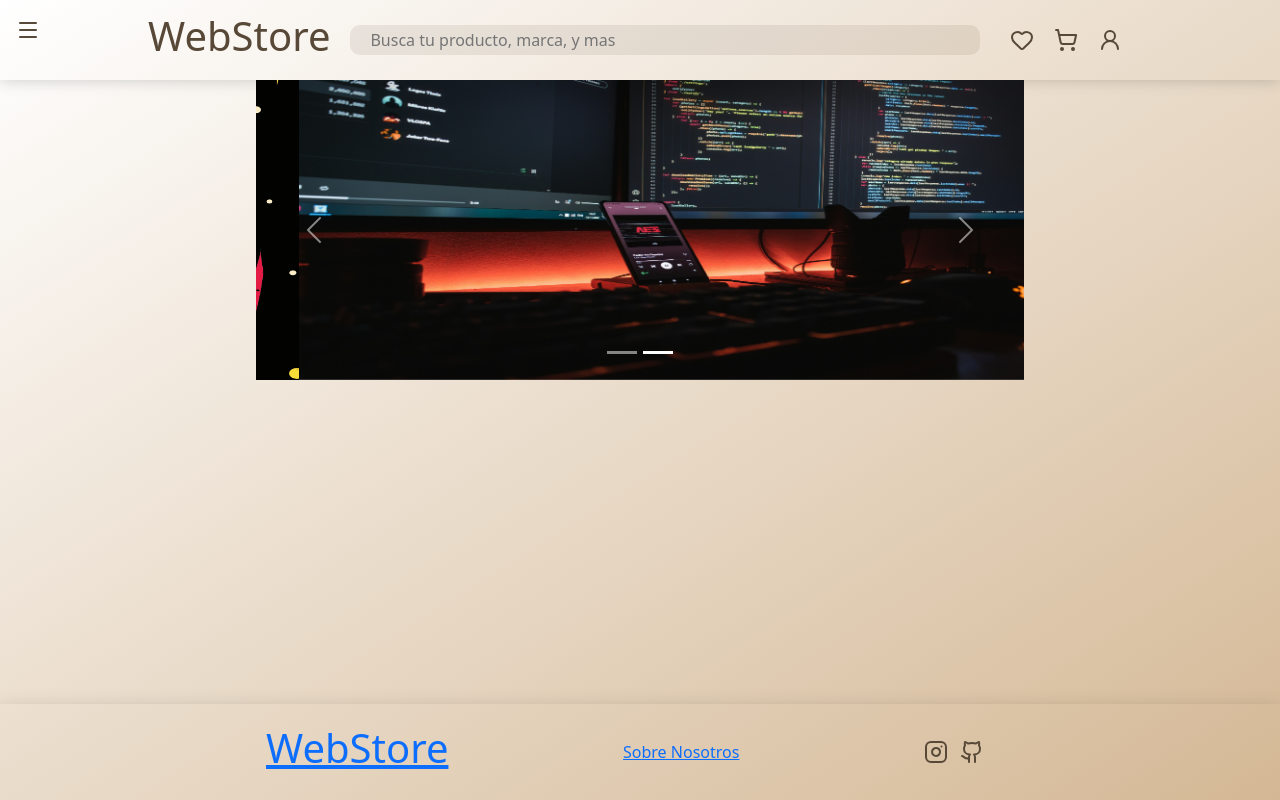
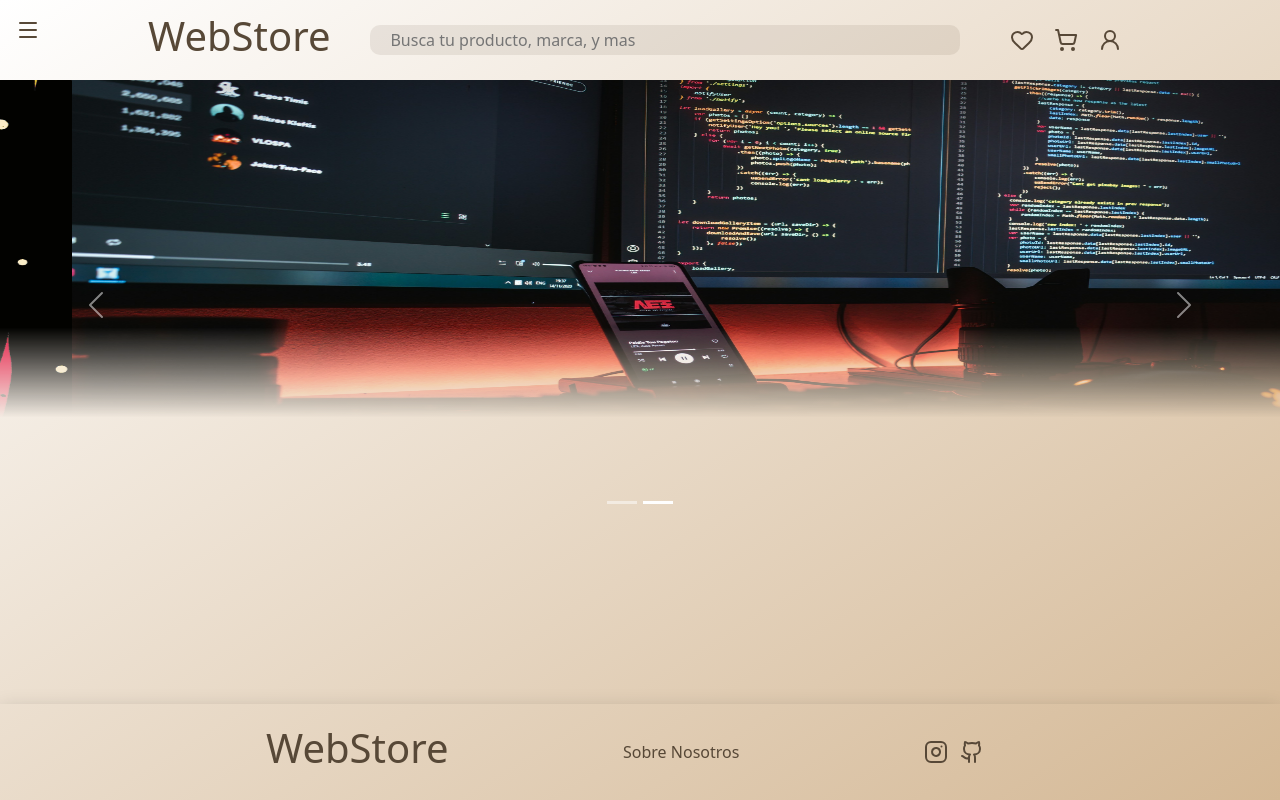
Before and after one commit to NicolasLF4/appWebStore, a React app in the folder frontend/: page / in a window 1280 px wide. Built offline with nearby package versions, Linux system fonts and the light colour scheme; the HTML template or start-up script is replaced by a standard one.

Commit message:
Difuminado al carrusel

```diff
--- a/frontend/src/index.css
+++ b/frontend/src/index.css
@@ -1,3 +1,15 @@
+:root {
+  font-family:Georgia, 'Times New Roman', Times, serif
+}
+
+a {
+  color:  #574837 !important;
+  text-decoration: inherit !important;
+}
+a:hover {
+  color: #9e774a !important;
+}
+
 html,
 body {
   margin: 0;
@@ -5,7 +17,6 @@ body {
   height: 100%;
   width: 100%;
   overflow-x: hidden;
-  /* background-color: #747bff; */
   background-image:linear-gradient(to bottom right, white, rgb(212,184,149));
 }
 
--- a/frontend/src/main.jsx
+++ b/frontend/src/main.jsx
@@ -1,5 +1,6 @@
 import { StrictMode } from 'react'
 import { createRoot } from 'react-dom/client'
+import "bootstrap/dist/css/bootstrap.min.css";
 import './index.css'
 import App from './App.jsx'
 
--- a/frontend/src/pages/HomePage/HomeCarousel.jsx
+++ b/frontend/src/pages/HomePage/HomeCarousel.jsx
@@ -1,21 +1,24 @@
 import React from "react";
 import Carousel from 'react-bootstrap/Carousel';
-import "bootstrap/dist/css/bootstrap.min.css";
 import styles from "../../styles/HomeCarousel.module.css";
 import img1 from "../../assets/img1.png";
 import img2 from "../../assets/img2.jpg";
 
 export const HomeCarousel = () => {
     return (
-        <div style={{ justifyItems: "center" }}>
-            <Carousel style={{ width: "60%"}}>
+        // <div style={{ justifyItems: "center" }}>
+            <Carousel style={{ width: "100%"}}>
                 <Carousel.Item interval={5000}>
-                    <img src={img1} className={ styles.item }/>
+                    <div className={ styles.item1 }>
+                        <img src={img1}/>
+                    </div>
                 </Carousel.Item>
                 <Carousel.Item interval={5000}>
-                    <img src={img2} className={ styles.item }/>
+                    <div className={ styles.item1 }>
+                        <img src={img2}/>
+                    </div>
                 </Carousel.Item>
             </Carousel>
-        </div>
+        // </div>
     )
 }
--- a/frontend/src/styles/HomeCarousel.module.css
+++ b/frontend/src/styles/HomeCarousel.module.css
@@ -1,6 +1,26 @@
-
-
 .item {
     height: 300px;
     width: 100%;
 }
+.item1 {
+    /* height: 300px; */
+    /* width: 100%; */
+    position: relative;
+}
+
+.item1 img {
+    /* position: absolute; */
+    height: 450px;
+    width: 100%;
+    display: block;
+    mask-image: linear-gradient(
+      to bottom,
+      black 55%,
+      transparent 75%
+    );
+    -webkit-mask-image: linear-gradient(
+      to bottom,
+      black 55%,
+      transparent 75%
+    );
+}
```
